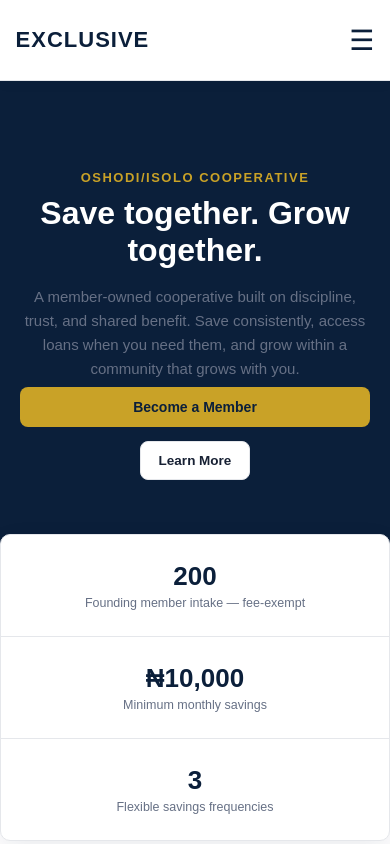
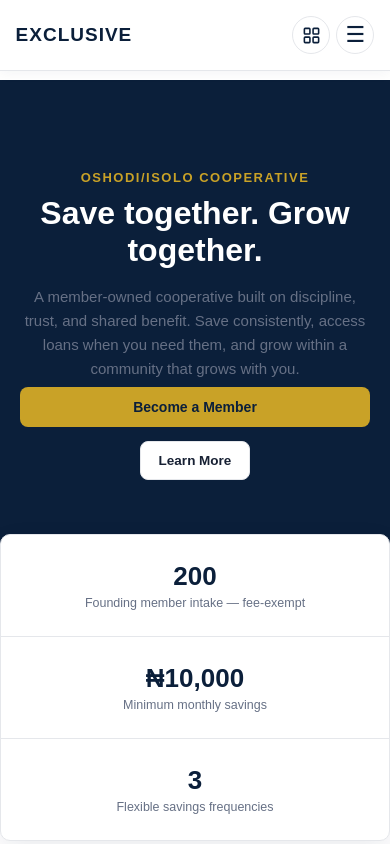
Before and after one commit to letoxzy/exclusive-cooperative, a React (Vite) app: page / in a window 390 px wide. Shown: the top 844 px of the page. Built offline with nearby package versions, Linux system fonts and the light colour scheme; no server answers; sample sign-in values are in the browser's storage.

Commit message:
Update website

```diff
--- a/src/components/Navbar.jsx
+++ b/src/components/Navbar.jsx
@@ -12,7 +12,9 @@ function Navbar() {
     const handleResize = () => {
       if (window.innerWidth > 900) setMenuOpen(false);
     };
+
     window.addEventListener("resize", handleResize);
+
     return () => window.removeEventListener("resize", handleResize);
   }, []);
 
@@ -26,10 +28,29 @@ function Navbar() {
   return (
     <nav className="navbar">
       <div className="navbar-container">
+        {/* Logo */}
         <Link to="/" className="navbar-logo" onClick={closeMenu}>
           EXCLUSIVE
         </Link>
 
+        {/* Mobile actions */}
+        <div className="mobile-nav-actions">
+          {/* Dashboard icon */}
+          {user && (
+            <NavLink
+              to={user.role === "admin" ? "/admin" : "/dashboard"}
+              className={({ isActive }) =>
+                `icon-btn mobile-dashboard-btn ${isActive ? "active" : ""}`
+              }
+              onClick={closeMenu}
+              aria-label={user.role === "admin" ? "Admin Panel" : "Dashboard"}
+              title={user.role === "admin" ? "Admin Panel" : "Dashboard"}
+            >
+              <GridIcon size={19} />
+            </NavLink>
+          )}
+
+          {/* Menu button */}
           <button
             className="menu-btn"
             onClick={() => setMenuOpen((prev) => !prev)}
@@ -38,40 +59,52 @@ function Navbar() {
           >
             {menuOpen ? "✕" : "☰"}
           </button>
+        </div>
 
+        {/* Navigation content */}
         <div className={`navbar-content ${menuOpen ? "open" : ""}`}>
           <div className="navbar-links">
             <NavLink to="/" end onClick={closeMenu}>
               Home
             </NavLink>
+
             <NavLink to="/about" end onClick={closeMenu}>
               About
             </NavLink>
+
             <NavLink to="/membership" end onClick={closeMenu}>
               Membership
             </NavLink>
+
             <NavLink to="/savings" end onClick={closeMenu}>
               Savings
             </NavLink>
+
             {user?.role === "member" && (
               <NavLink to="/withdrawals" end onClick={closeMenu}>
                 Withdrawals
               </NavLink>
             )}
+
             <NavLink to="/loans" onClick={closeMenu}>
               Loans
             </NavLink>
+
             <NavLink to="/contact" end onClick={closeMenu}>
               Contact
             </NavLink>
           </div>
 
+          {/* Desktop / opened mobile actions */}
           <div className="navbar-actions">
             {user ? (
               <div className="navbar-icon-group">
+                {/* Dashboard - desktop */}
                 <NavLink
                   to={user.role === "admin" ? "/admin" : "/dashboard"}
-                  className={({ isActive }) => `icon-btn ${isActive ? "active" : ""}`}
+                  className={({ isActive }) =>
+                    `icon-btn desktop-dashboard-btn ${isActive ? "active" : ""}`
+                  }
                   onClick={closeMenu}
                   aria-label={
                     user.role === "admin" ? "Admin Panel" : "Dashboard"
@@ -80,15 +113,21 @@ function Navbar() {
                 >
                   <GridIcon size={19} />
                 </NavLink>
+
+                {/* Profile */}
                 <NavLink
                   to="/profile"
-                  className={({ isActive }) => `icon-btn ${isActive ? "active" : ""}`}
+                  className={({ isActive }) =>
+                    `icon-btn ${isActive ? "active" : ""}`
+                  }
                   onClick={closeMenu}
                   aria-label="Profile"
                   title="Profile"
                 >
                   <UserIcon size={19} />
                 </NavLink>
+
+                {/* Logout */}
                 <button
                   className="icon-btn"
                   onClick={handleLogout}
@@ -103,6 +142,7 @@ function Navbar() {
                 <Link to="/login" className="login-btn" onClick={closeMenu}>
                   Login
                 </Link>
+
                 <Link to="/register" className="member-btn" onClick={closeMenu}>
                   Become a Member
                 </Link>
--- a/src/styles/navbar.css
+++ b/src/styles/navbar.css
@@ -27,6 +27,10 @@
   font-weight: 700;
   letter-spacing: 1px;
 }
+
+/* =========================
+   NAVBAR CONTENT
+========================= */
 
 .navbar-content {
   display: flex;
@@ -68,11 +72,58 @@
   background: #c9a227;
 }
 
+/* =========================
+   ACTIONS
+========================= */
+
 .navbar-actions {
   display: flex;
   align-items: center;
   gap: 12px;
 }
+
+.navbar-icon-group {
+  display: flex;
+  align-items: center;
+  gap: 10px;
+}
+
+.icon-btn {
+  display: inline-flex;
+  align-items: center;
+  justify-content: center;
+
+  width: 38px;
+  height: 38px;
+
+  border-radius: 50%;
+  border: 1px solid #e5e7eb;
+
+  background: none;
+  color: #0b1f3a;
+
+  cursor: pointer;
+
+  transition:
+    background 0.15s ease,
+    color 0.15s ease,
+    border-color 0.15s ease;
+}
+
+.icon-btn:hover {
+  background: #0b1f3a;
+  color: #ffffff;
+}
+
+.icon-btn.active {
+  background: #0b1f3a;
+  color: #ffffff;
+  border-color: #0b1f3a;
+}
+
+/* =========================
+   BUTTONS
+========================= */
 
 .login-btn {
   color: #0b1f3a;
@@ -93,16 +144,49 @@
   background-color: #c9a227;
 }
 
+/* =========================
+   MOBILE ACTIONS
+========================= */
+
+.mobile-nav-actions {
+  display: none;
+  align-items: center;
+  gap: 8px;
+}
+
 .menu-btn {
   display: none;
-    border: none;
-    background: none;
+
+  width: 42px;
+  height: 42px;
+
+  border: 1px solid #e5e7eb;
+  border-radius: 50%;
+
+  background: #ffffff;
   color: #0b1f3a;
-    font-size: 28px;
+
+  font-size: 24px;
+  line-height: 1;
+
   cursor: pointer;
+
+  transition:
+    background 0.15s ease,
+    color 0.15s ease,
+    border-color 0.15s ease;
 }
 
-/* Tablet and mobile */
+.menu-btn:hover {
+  background: #0b1f3a;
+  color: #ffffff;
+  border-color: #0b1f3a;
+}
+
+/* =========================
+   TABLET + MOBILE
+========================= */
+
 @media (max-width: 900px) {
 
   .navbar-container {
@@ -110,14 +194,31 @@
     flex-wrap: wrap;
   }
 
-    .menu-btn {
-        display: block;
+  /* Dashboard + menu beside each other */
+  .mobile-nav-actions {
+    display: flex;
+    margin-left: auto;
   }
 
+  .menu-btn {
+    display: inline-flex;
+    align-items: center;
+    justify-content: center;
+  }
+
+  /* Hide desktop dashboard */
+  .desktop-dashboard-btn {
+    display: none;
+  }
+
+  /* Dropdown menu */
   .navbar-content {
     display: none;
+
     width: 100%;
+
     padding: 20px 0;
+
     border-top: 1px solid #e5e7eb;
   }
 
@@ -128,7 +229,9 @@
   .navbar-links {
     flex-direction: column;
     align-items: flex-start;
+
     gap: 18px;
+
     margin-bottom: 20px;
   }
 
@@ -139,7 +242,12 @@
   .navbar-actions {
     flex-direction: column;
     align-items: stretch;
+
     gap: 10px;
+  }
+
+  .navbar-icon-group {
+    justify-content: flex-start;
   }
 
   .login-btn {
@@ -152,33 +260,31 @@
   }
 }
 
-.icon-btn {
-  display: inline-flex;
-  align-items: center;
-  justify-content: center;
+/* =========================
+   SMALL PHONES
+========================= */
+
+@media (max-width: 480px) {
+
+  .navbar-container {
+    min-height: 70px;
+  }
+
+  .navbar-logo {
+    font-size: 19px;
+  }
+
+  .mobile-nav-actions {
+    gap: 6px;
+  }
+
+  .mobile-dashboard-btn,
+  .menu-btn {
     width: 38px;
     height: 38px;
-  border-radius: 50%;
-  border: 1px solid #e5e7eb;
-  background: none;
-  color: #0b1f3a;
-  cursor: pointer;
-  transition: background 0.15s ease, color 0.15s ease;
   }
 
-.icon-btn:hover {
-  background: #0b1f3a;
-  color: #ffffff;
+  .menu-btn {
+    font-size: 22px;
   }
-
-.icon-btn.active {
-  background: #0b1f3a;
-  color: #ffffff;
-  border-color: #0b1f3a;
 }
-
-.navbar-icon-group {
-  display: flex;
-  align-items: center;
-  gap: 10px;
-}
```
Lines whose indentation alone changed are shown as unchanged.
